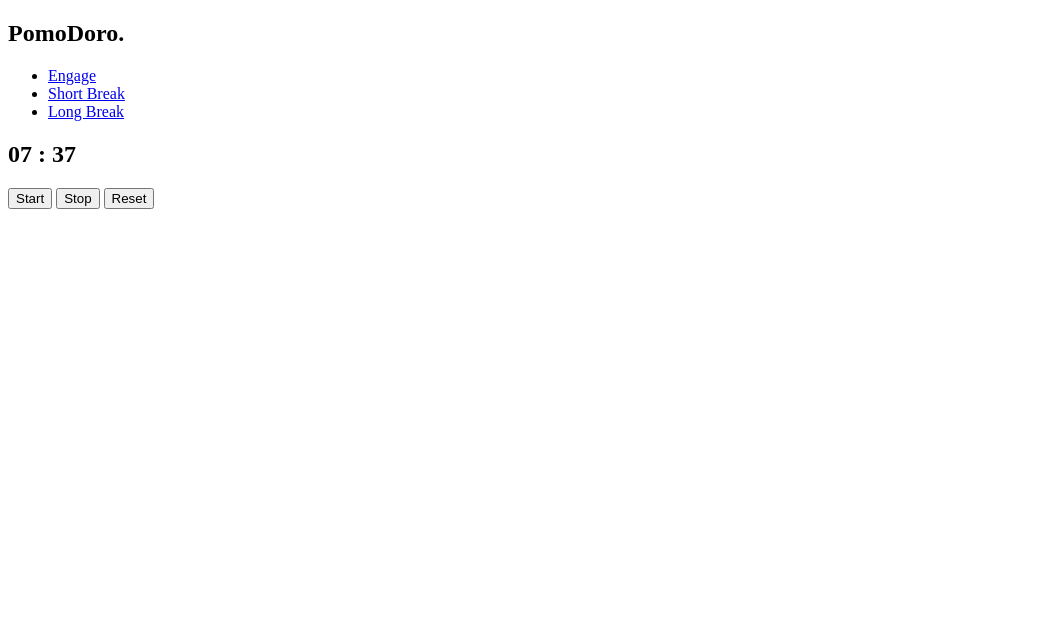
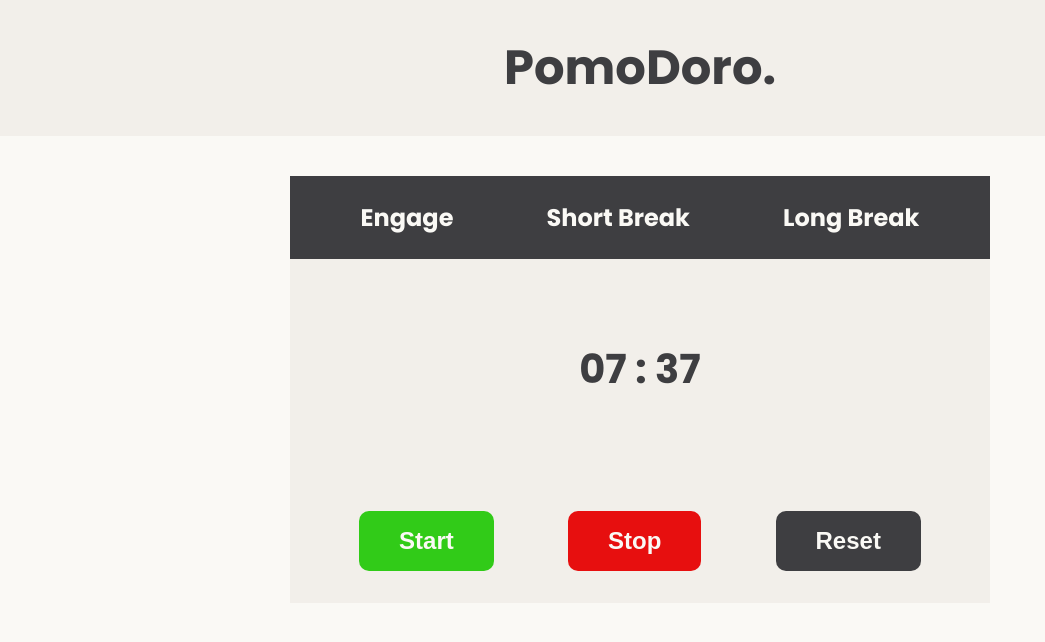
Before and after one commit to Reason2020/PomodoroAppJS, a plain HTML site: page index.html in a window 1280 px wide. Shown: the whole page, without its empty margins (0-1045 px from the left). Drawn offline with Linux system fonts and the light colour scheme.

Commit message:
CSS Added

```diff
--- a/index.html
+++ b/index.html
@@ -5,23 +5,25 @@
     <meta http-equiv="X-UA-Compatible" content="IE=edge">
     <meta name="viewport" content="width=device-width, initial-scale=1.0">
     <title>Pomodoro Timer - Vanilla JS</title>
+    <link rel="stylesheet" href="style.css">
 </head>
 <body>
-    <nav class="navbar">
-        <h1>Pomo<span>Doro.</span></h1>
+    <nav class="navbar flex">
+        <h1>PomoDoro.</h1>
     </nav>
 
     <main class="main">
+        <div class="container">
             <div class="mini--navmenu">
                 <ul class="mini--navmenu__list">
-                <li class="mini--navmenu__list__item"><a href="#">Engage</a></li>
+                    <li class="mini--navmenu__list__item"><a href="#" class="active--item">Engage</a></li>
                     <li class="mini--navmenu__list__item"><a href="#">Short Break</a></li>
                     <li class="mini--navmenu__list__item"><a href="#">Long Break</a></li>
                 </ul>
             </div>
 
             <div class="time--container">
-            <h2>07 : 37</h2>
+                <h2><span class="time--container__minutes">07</span> : <span class="time--container__seconds">37</span></h2>
             </div>
 
             <div class="buttons--list">
@@ -29,6 +31,7 @@
                 <button class="btn btn--stop">Stop</button>
                 <button class="btn btn--reset">Reset</button>
             </div>
+        </div>
     </main>
 </body>
 </html>
--- a/style.css
+++ b/style.css
@@ -0,0 +1,109 @@
+@import url('https://fonts.googleapis.com/css2?family=Poppins:wght@100;200;300;400;500;600;700;800;900&display=swap');
+
+* {
+    box-sizing: border-box;
+    padding: 0;
+    margin: 0;
+}
+
+body {
+    font-family: 'Poppins', sans-serif;
+    color: #3e3e41;
+}
+
+.navbar {
+    background-color: #f2efea;
+    display: flex;
+    justify-content: center;
+    font-size: 2rem;
+    padding: 2rem;
+}
+
+.main {
+    background-color: #faf9f5;
+    padding: 2.5rem;
+}
+
+.container {
+    background-color: #f2efea;
+    width: 55%;
+    min-width: 700px;
+    margin: 0 auto;
+}
+
+.mini--navmenu__list {
+    display: flex;
+    justify-content: space-around;
+    align-items: center;
+    padding: 1.5rem;
+    background-color: #3e3e41;
+}
+
+.mini--navmenu__list__item {
+    list-style: none;
+}
+
+a:link {
+    text-decoration: none;
+    color: #faf9f5;
+    font-size: 1.5rem;
+    font-weight: bold;
+}
+
+.time--container {
+    display: flex;
+    justify-content: center;
+    padding: 5rem;
+}
+
+.time--container h2 {
+    font-size: 2.5rem;
+    font-weight: bolder;
+}
+
+.buttons--list {
+    display: flex;
+    justify-content: space-around;
+    padding: 2rem;
+}
+
+.btn {
+    border: none;
+    font-size: 1.5rem;
+    font-weight: bold;
+    padding: 1rem 2.5rem;
+    color: #faf9f5;
+    border-radius: 10px;
+}
+
+.btn:hover {
+    cursor: pointer;
+}
+
+.btn--start {
+    background-color: #31cb18;
+}
+
+.btn--start:hover {
+    background-color: #1eaa09;
+}
+
+.btn--stop {
+    background-color: #e70f0f;
+}
+
+.btn--stop:hover {
+    background-color: #b90909;
+}
+
+.btn--reset {
+    background-color: #3e3e41;
+}
+
+.btn--reset:hover {
+    background-color: #29292b;
+}
+
+.active--item {
+    color: #31cb18;
+}
```
Lines whose indentation alone changed are shown as unchanged.
